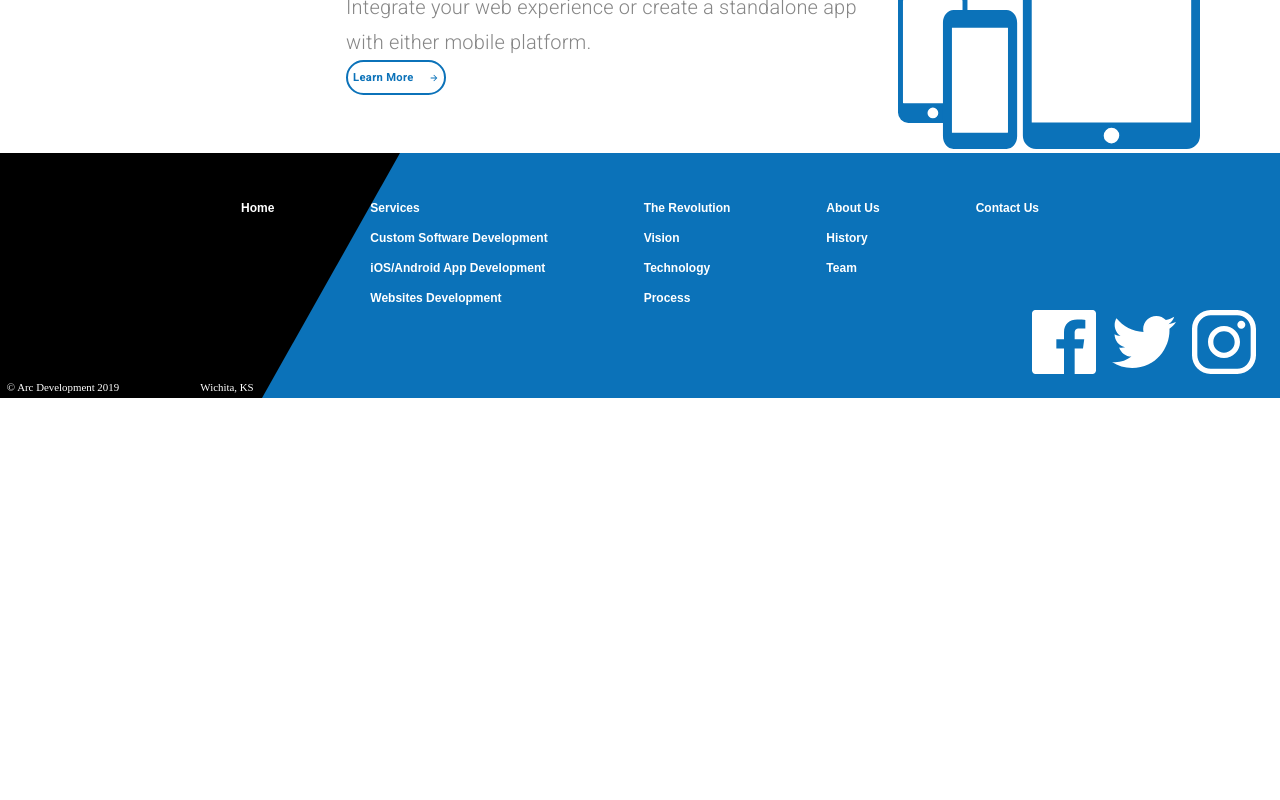
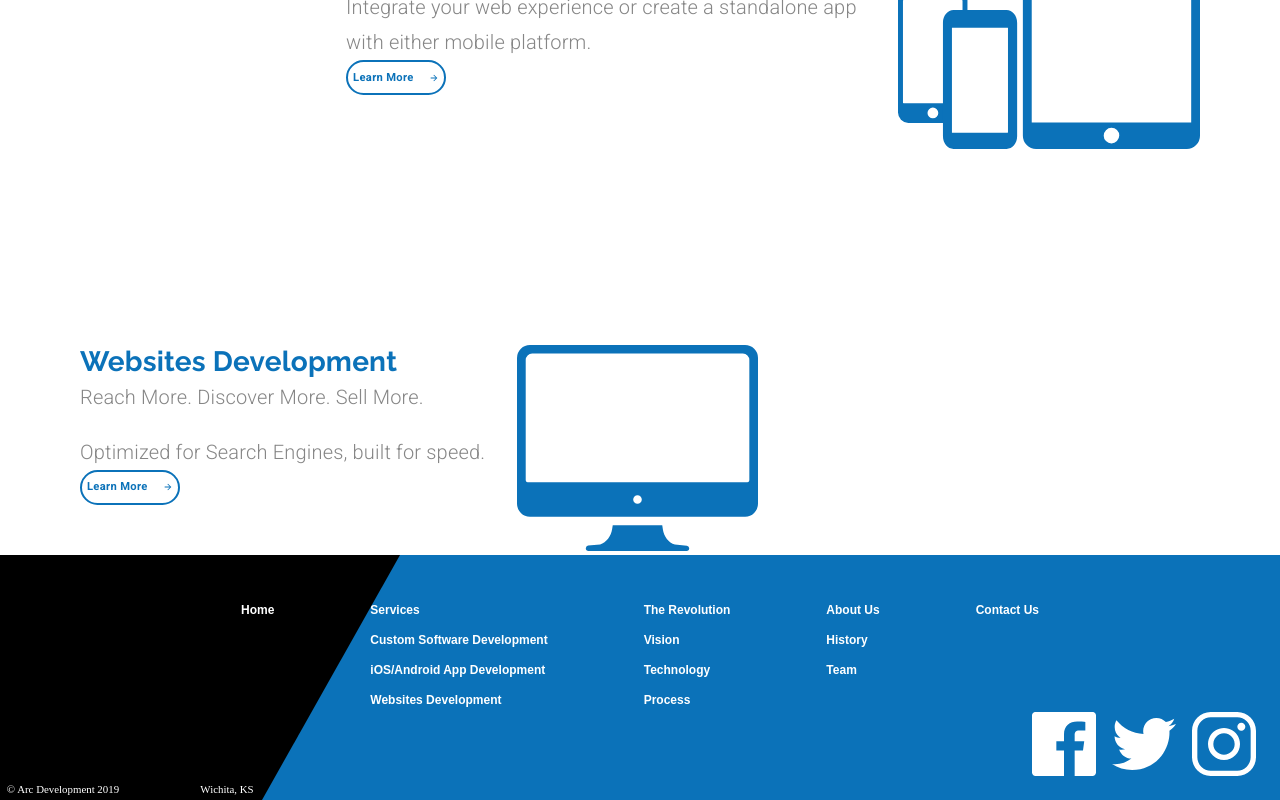
Before and after one commit to FranciscoJavierMartin/arcdevelopment, a React (Create React App) app: page / in a window 1280 px wide. Shown: the part 1297-2097 px from the top of the page. Before the commit the page ends 1695 px from the top, so only its background shows below. Built offline with nearby package versions, Linux system fonts and the light colour scheme.

Commit message:
Website section added

```diff
--- a/src/components/LandingPage.tsx
+++ b/src/components/LandingPage.tsx
@@ -7,6 +7,7 @@
 import animationData from '../animations/landinganimation/data';
 import customSoftwareIcon from '../assets/Custom Software Icon.svg';
 import mobileAppsIcon from '../assets/mobileIcon.svg';
+import websitesIcon from '../assets/websiteIcon.svg';
 
 const useStyles = makeStyles((theme) => ({
   animation: {
@@ -137,8 +138,8 @@
         </Grid>
       </Grid>
       {/*------ End Hero block ------*/}
+      {/*------ Services block ------*/}
       <Grid item>
-        {/*------ Services block ------*/}
         <Grid
           container
           direction='row'
@@ -179,8 +180,8 @@
         </Grid>
       </Grid>
       {/*------ End Custon software block ------*/}
+      {/*------ iOS/Android block ------*/}
       <Grid item>
-        {/*------ iOS/Android block ------*/}
         <Grid
           container
           direction='row'
@@ -220,6 +221,47 @@
         </Grid>
       </Grid>
       {/*------- End iOS/Android block--------*/}
+      {/*------ Websites block ------*/}
+      <Grid item>
+        <Grid
+          container
+          direction='row'
+          className={classes.serviceContainer}
+          justify={matchesSM ? 'center' : undefined}
+        >
+          <Grid
+            item
+            style={{
+              marginLeft: matchesSM ? 0 : '5em',
+              textAlign: matchesSM ? 'center' : undefined,
+            }}
+          >
+            <Typography variant='h4'>Websites Development</Typography>
+            <Typography variant='subtitle1' className={classes.subtitle}>
+              Reach More. Discover More. Sell More.
+            </Typography>
+            <Typography variant='subtitle1'>
+              Optimized for Search Engines, built for speed.
+            </Typography>
+            <Button variant='outlined' className={classes.learnButton}>
+              <span style={{ marginRight: 15 }}>Learn More</span>
+              <ButtonArrow
+                width={10}
+                height={10}
+                fill={(theme.palette.common as any).blue}
+              />
+            </Button>
+          </Grid>
+          <Grid item>
+            <img
+              className={classes.icon}
+              alt='website icon'
+              src={websitesIcon}
+            />
+          </Grid>
+        </Grid>
+      </Grid>
+      {/*------ End Websites block ------*/}
     </Grid>
   );
 };
```
